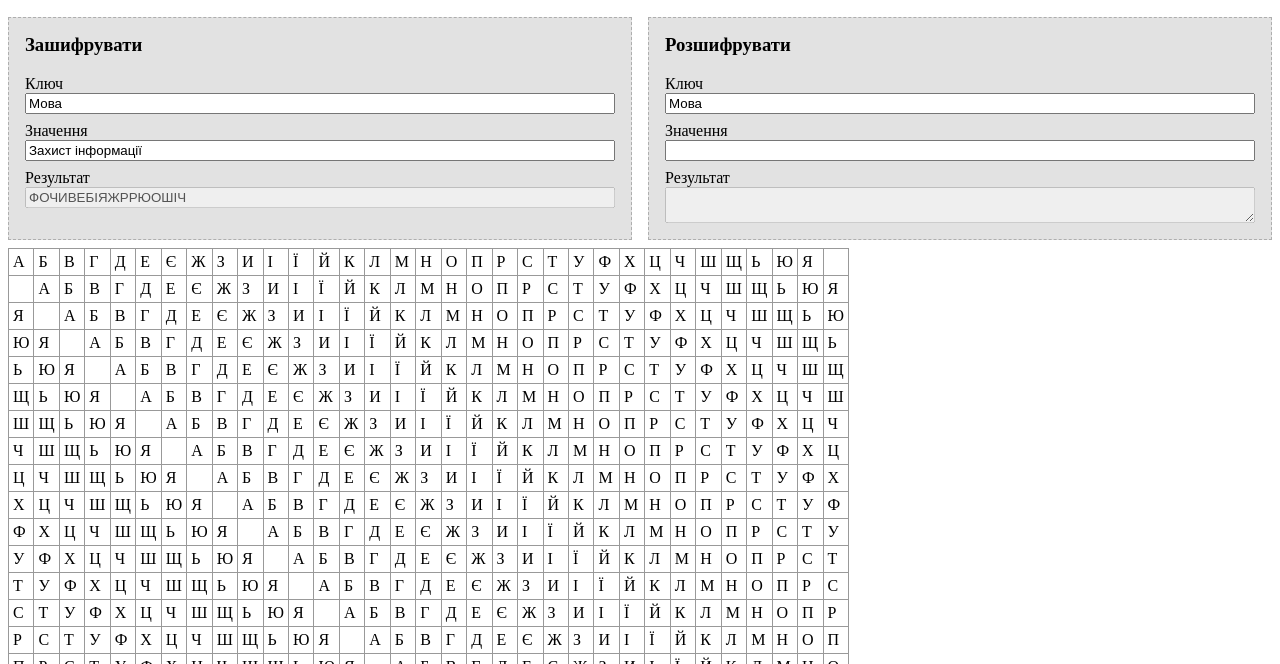
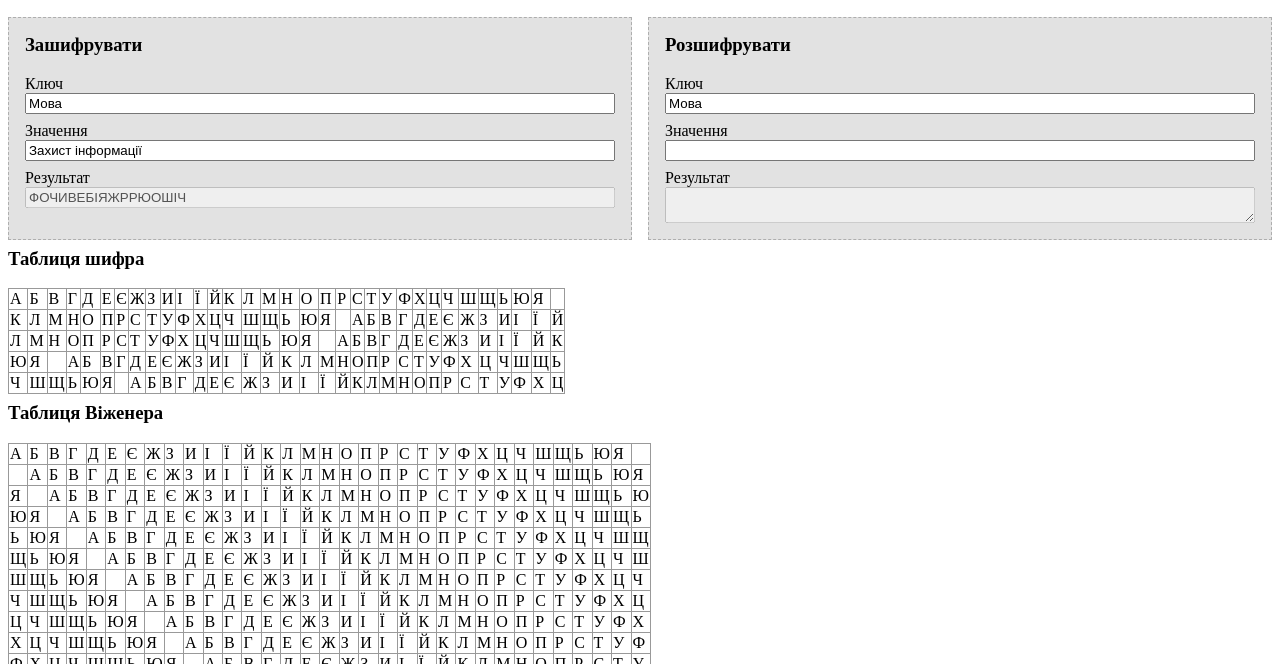
Before and after one commit to yurykozhenov/infosec, a website: page lab3/lab3.html in a window 1280 px wide. Shown: the part 136-800 px from the top of the page. Drawn offline with Linux system fonts and the light colour scheme.

Commit message:
Add cipher table to vigenere

```diff
--- a/lab3/lab3-ui.js
+++ b/lab3/lab3-ui.js
@@ -8,6 +8,10 @@ window.L3 = (function() {
 
     const decryptVigenereForm = document.decryptVigenereForm;
     decryptVigenereForm.key.value = encryptVigenereForm.key.value;
+
+    document.querySelector('#cipherTable').innerHTML = Cipher3._getCipherTable('КЛЮЧ', ALPHABET)
+    .map(arr => `<tr>${arr.map(char => `<td>${char}</td>`).join('')}</tr>`)
+    .join('');
 
     document.querySelector('#table').innerHTML = Cipher3._getVigenereTable(ALPHABET)
       .map(arr => `<tr>${arr.map(char => `<td>${char}</td>`).join('')}</tr>`)
--- a/lab3/lab3.html
+++ b/lab3/lab3.html
@@ -61,7 +61,13 @@
           </article>
         </section>
 
-        <section style="margin-top: 8px;">
+        <h3 style="margin-top: 8px;">Таблиця шифра</h3>
+        <section>
+          <table id="cipherTable"></table>
+        </section>
+
+        <h3 style="margin-top: 8px;">Таблиця Віженера</h3>
+        <section>
           <table id="table"></table>
         </section>
       </section>
--- a/styles.css
+++ b/styles.css
@@ -47,6 +47,7 @@ table {
 }
 
 td {
-  padding: 4px;
+  width: 10px;
+  height: 8px;
   border: 1px solid #999999;
 }
```
Also changed, not shown: 1 other file.
